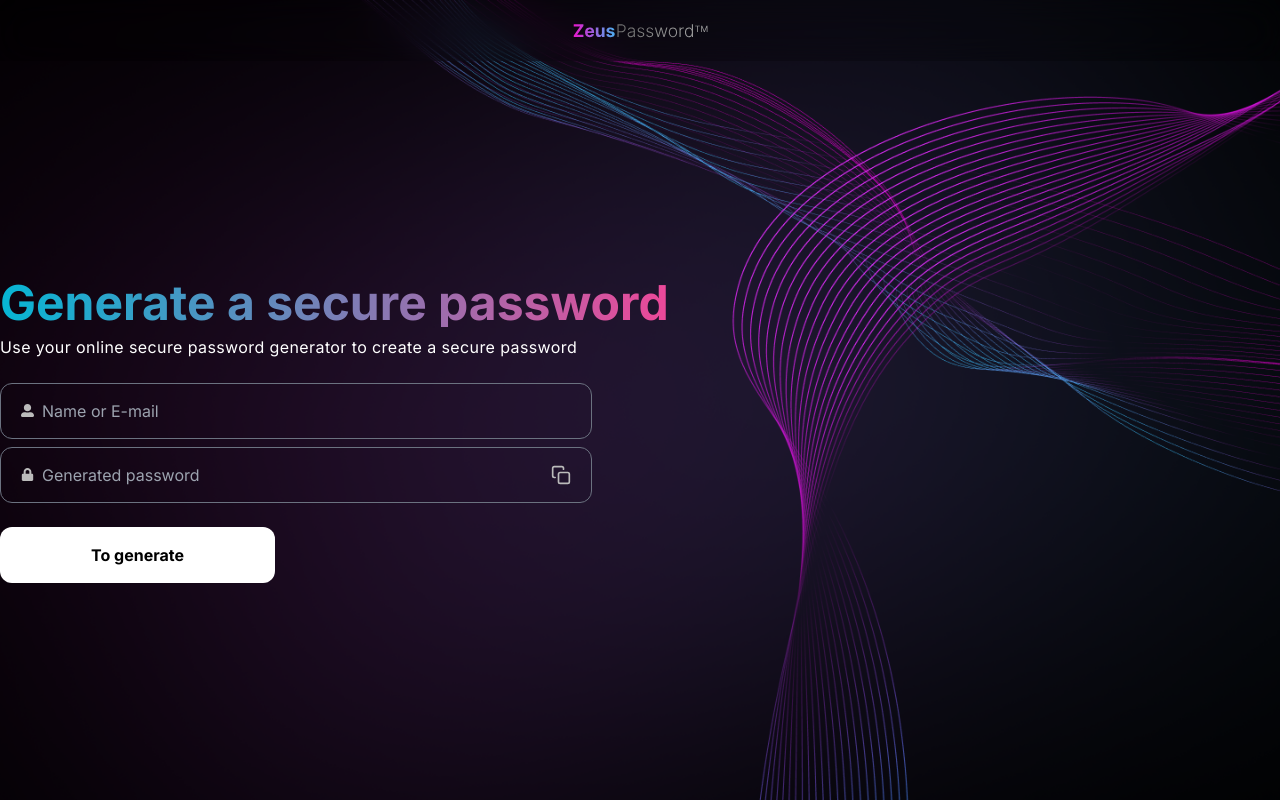
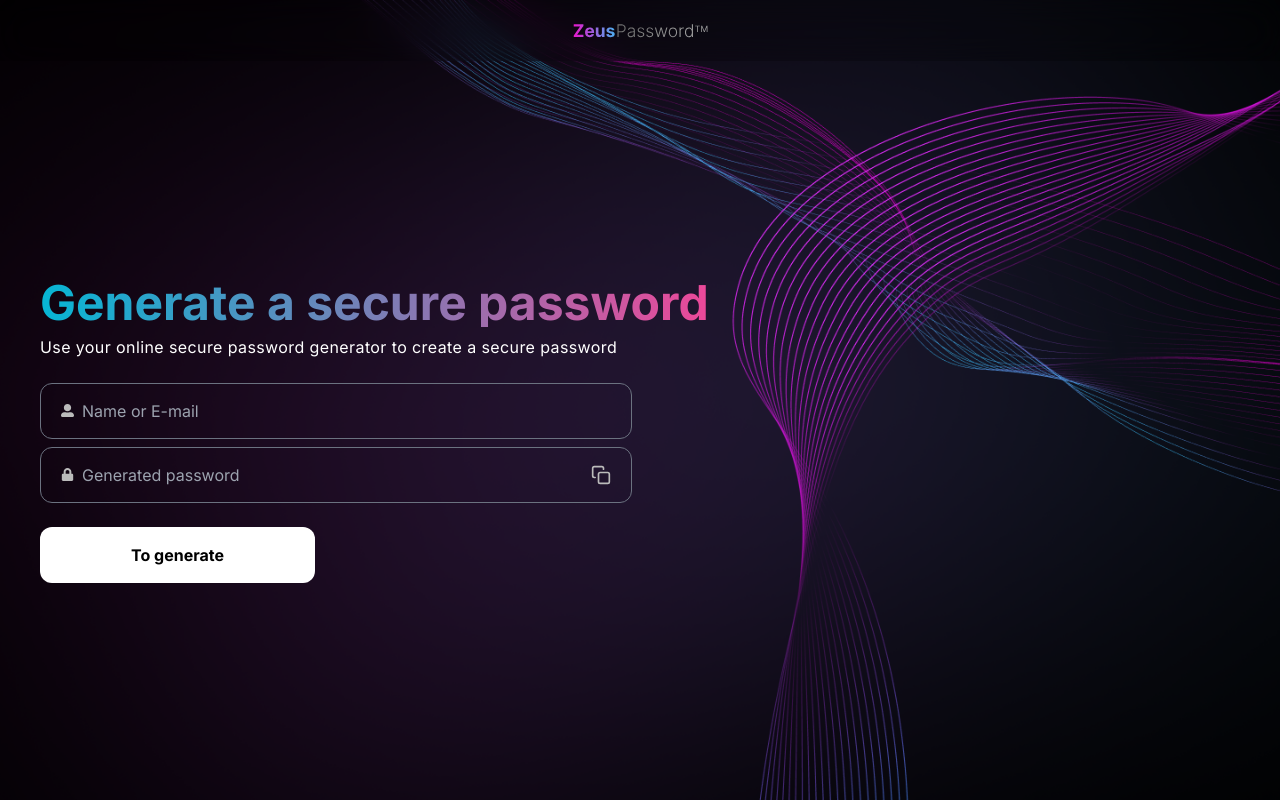
Before and after one commit to zCaioSantos/zeus-password, a React (Vite) app: page / in a window 1280 px wide. Built offline with nearby package versions, Linux system fonts and the light colour scheme.

Commit message:
FIXED: Page Home

```diff
--- a/src/pages/home.tsx
+++ b/src/pages/home.tsx
@@ -5,7 +5,7 @@ const Home = () => {
     return (
         <div className="flex flex-col min-h-screen">
             <Navbar />
-            <section className="flex-1 w-full max-w-[1440px] mx-auto flex flex-col justify-center gap-6 animate-fadeIn">
+            <section className="flex-1 w-full max-w-[1440px] sm:px-10 mx-auto flex flex-col justify-center gap-6 animate-fadeIn">
                 <div className="flex flex-col items-start gap-2">
                     <h1 className="font-bold text-5xl bg-clip-text text-transparent bg-gradient-to-r from-cyan-500 to-pink-500">
                         Generate a secure password
```
